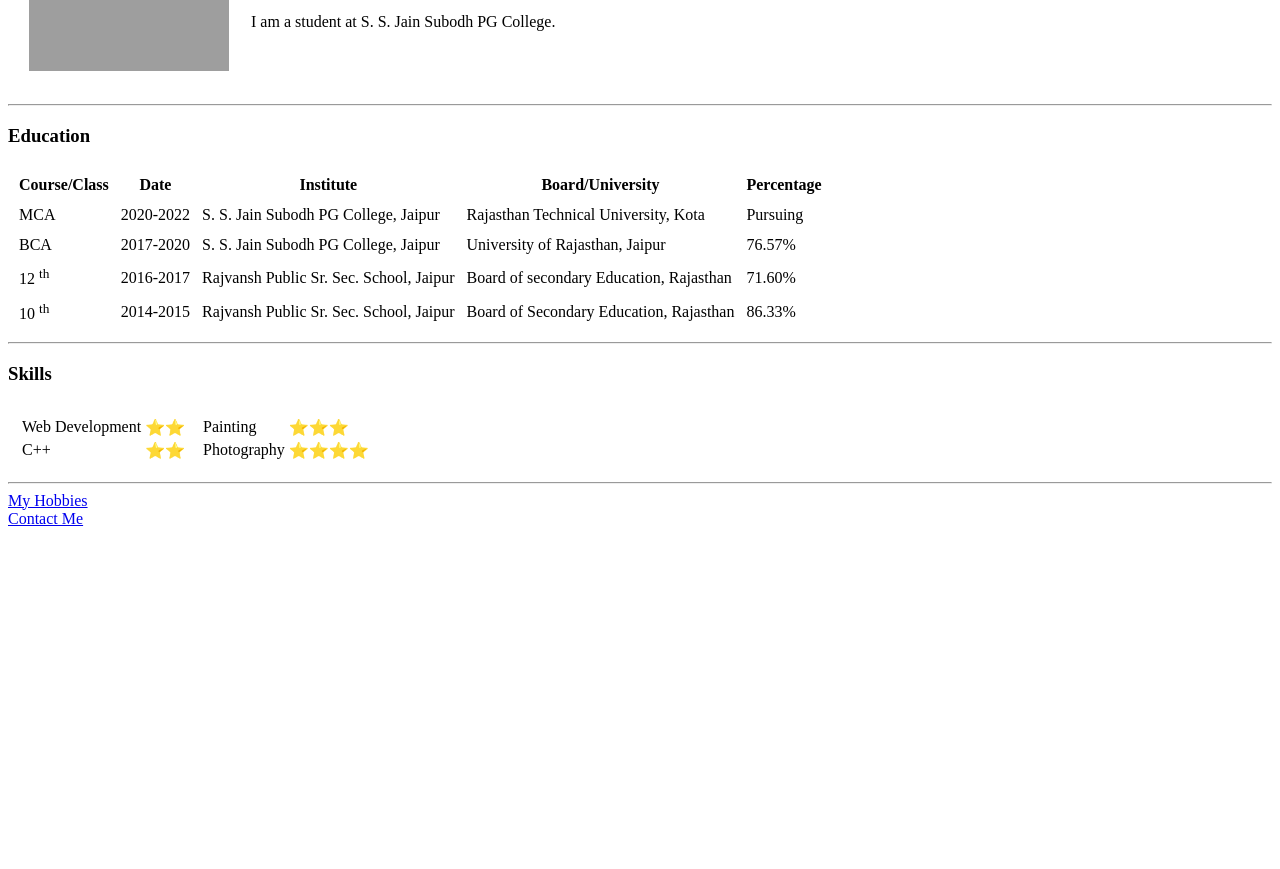
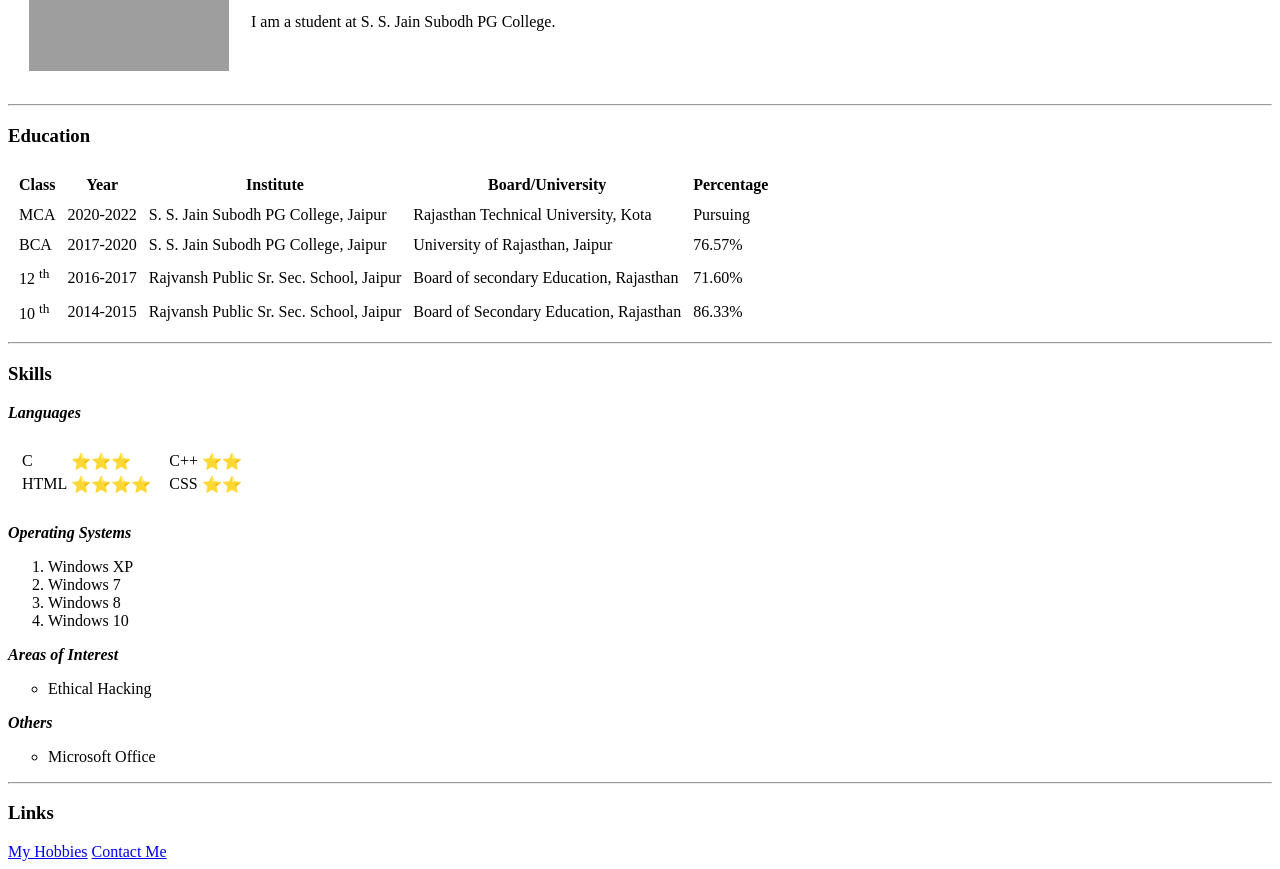
Before and after one commit to divyanshusoni007/cv, a plain HTML site: page index.html in a window 1280 px wide. Shown: the part 158-1027 px from the top of the page. Before the commit the page ends 800 px from the top, so only its background shows below. Drawn offline with Linux system fonts and the light colour scheme; grey boxes are pictures that could not be loaded.

Commit message:
Update index.html

```diff
--- a/index.html
+++ b/index.html
@@ -4,6 +4,7 @@
 <head>
   <meta charset="utf-8">
   <title>Divyanshu's Personal Site</title>
+  <link rel="stylesheet" href="css/styles.css">
 </head>
 
 <body>
@@ -23,8 +24,8 @@
   <h3>Education</h3>
   <table cellspacing="10px">
     <thead>
-      <th>Course/Class</th>
-      <th>Date</th>
+      <th>Class</th>
+      <th>Year</th>
       <th>Institute</th>
       <th>Board/University</th>
       <th>Percentage</th>
@@ -60,37 +61,55 @@
   </table>
   <hr>
   <h3>Skills</h3>
+  <p><strong><em>Languages</em></strong></p>
   <table cellspacing="10px">
     <tr>
       <td>
         <table>
           <tr>
-            <td>Web Development</td>
-            <td>⭐⭐</td>
+            <td>C</td>
+            <td>⭐⭐⭐</td>
           </tr>
           <tr>
-            <td>C++</td>
-            <td>⭐⭐</td>
+            <td>HTML</td>
+            <td>⭐⭐⭐⭐</td>
           </tr>
         </table>
       </td>
       <td>
         <table>
           <tr>
-            <td>Painting</td>
-            <td>⭐⭐⭐</td>
+            <td>C++</td>
+            <td>⭐⭐</td>
           </tr>
           <tr>
-            <td>Photography</td>
-            <td>⭐⭐⭐⭐</td>
+            <td>CSS</td>
+            <td>⭐⭐</td>
           </tr>
         </table>
       </td>
     </tr>
   </table>
+  <p><strong><em>Operating Systems</em></strong></p>
+  <ol type="1">
+    <li>Windows XP</li>
+    <li>Windows 7</li>
+    <li>Windows 8</li>
+    <li>Windows 10</li>
+  </ol>
+  <p><strong><em>Areas of Interest</em></strong></p>
+  <ul type="circle">
+    <li>Ethical Hacking</li>
+  </ul>
+  <p><strong><em>Others</em></strong></p>
+  <ul type="circle">
+    <li>Microsoft Office</li>
+  </ul>
   <hr>
-  <a href="hobbies.html">My Hobbies</a><br>
-  <a href="contactme.html">Contact Me</a><br>
+  <h3>Links</h3>
+  <a href="hobbies.html">My Hobbies</a>
+  <a href="contactme.html">Contact Me</a>
+
 </body>
 
 </html>
```
